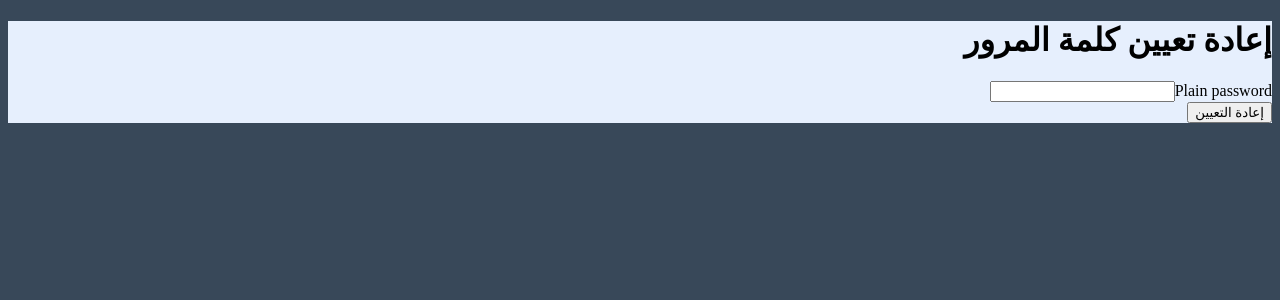
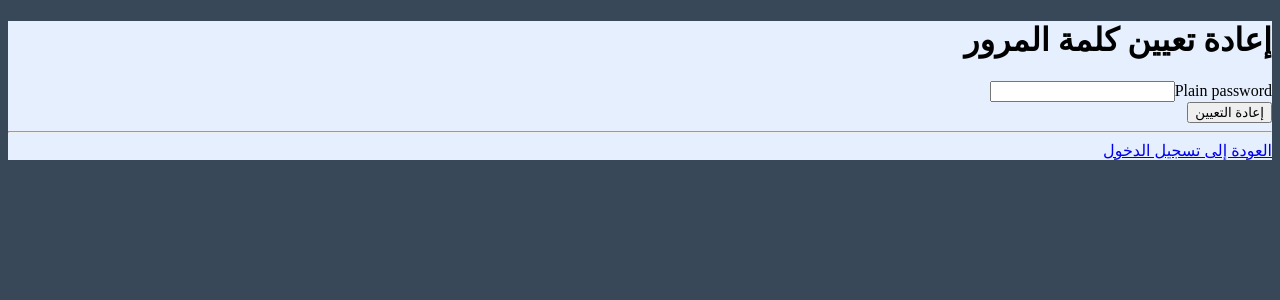
Before and after one commit to medjalil/tm, a Symfony app: template templates/reset_password/reset.html.twig in a window 1280 px wide. Shown: the top 300 px of the page. Run offline with Twig, Linux system fonts and the light colour scheme; the template is opened without the code that fills it, so the values that code supplies are empty; form fields are guessed from the names that the template uses; some libraries are stand-ins or nearby versions.

Commit message:
Correction des quelques erreurs (#7)

```diff
--- a/src/Form/ChangePasswordFormType.php
+++ b/src/Form/ChangePasswordFormType.php
@@ -29,13 +29,15 @@ class ChangePasswordFormType extends AbstractType
                     ],
                     'label' => false,
                     'attr' => [
-                        'placeholder' => 'كلمة المرور الجديدة'
+                        'placeholder' => 'كلمة المرور الجديدة',
+                        'class' => 'form-control form-control-user'
                     ]
                 ],
                 'second_options' => [
                     'label' => false,
                     'attr' => [
-                        'placeholder' => 'تأكيد كلمة المرور الجديدة'
+                        'placeholder' => 'تأكيد كلمة المرور الجديدة',
+                        'class' => 'form-control form-control-user'
                     ]
                 ],
                 // 'invalid_message' => 'The password fields must match.',
--- a/templates/reset_password/reset.html.twig
+++ b/templates/reset_password/reset.html.twig
@@ -1,6 +1,6 @@
 {% extends 'base.html.twig' %}
 
-{% block title %}Reset your password{% endblock %}
+{% block title %}إعادة تعيين كلمة المرور{% endblock %}
 
 {% block login %}
     <div class="container">
@@ -13,16 +13,21 @@
                         <div class="row" style="height: 500px;">
                             <div class="col-lg-6" style="background: #e6effd;">
                                 <div class="p-5 mt-5">
-                                    <h1>إعادة تعيين كلمة المرور</h1>
+                                    <div class="text-center">
+                                        <h1 class="h4 text-gray-900 mb-4">إعادة تعيين كلمة المرور</h1>
                                         {% for flashError in app.flashes('reset_password_error') %}
                                             <div class="alert alert-danger" role="alert">{{ flashError }}</div>
                                         {% endfor %}
-
                                         {{ form_start(resetForm) }}
                                         {{ form_row(resetForm.plainPassword) }}
-                                    <button class="btn btn-primary">إعادة التعيين</button>
+                                        <input type="submit" class="btn btn-primary btn-user btn-block mt-3"
+                                               value="إعادة التعيين">
                                         {{ form_end(resetForm) }}
-
+                                    </div>
+                                    <hr>
+                                    <div class="text-center">
+                                        <a href="{{ path('app_login') }}">العودة إلى تسجيل الدخول</a>
+                                    </div>
                                 </div>
                             </div>
                             <div class="col-lg-6 d-none d-lg-block bg-login-image"></div>
```
Also changed, not shown: assets/app.js (+14 -28 lines). Lines whose indentation alone changed are shown as unchanged.
